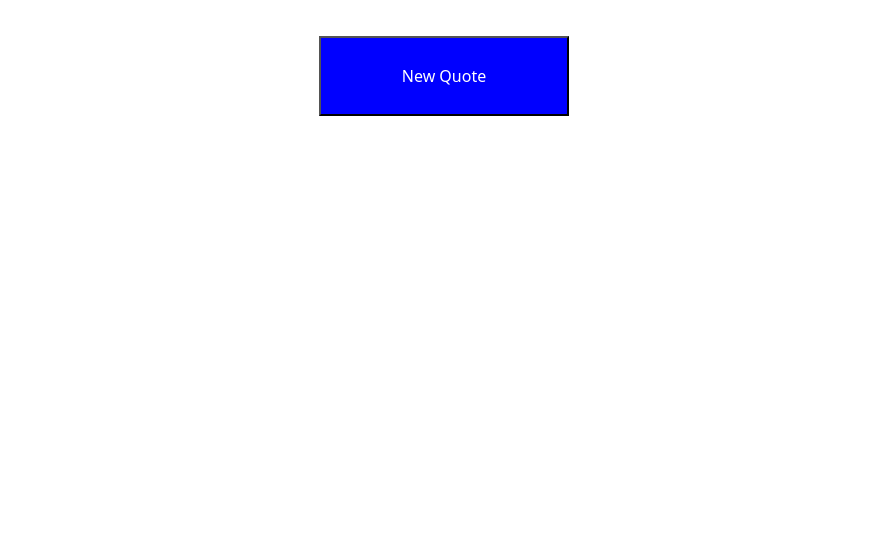
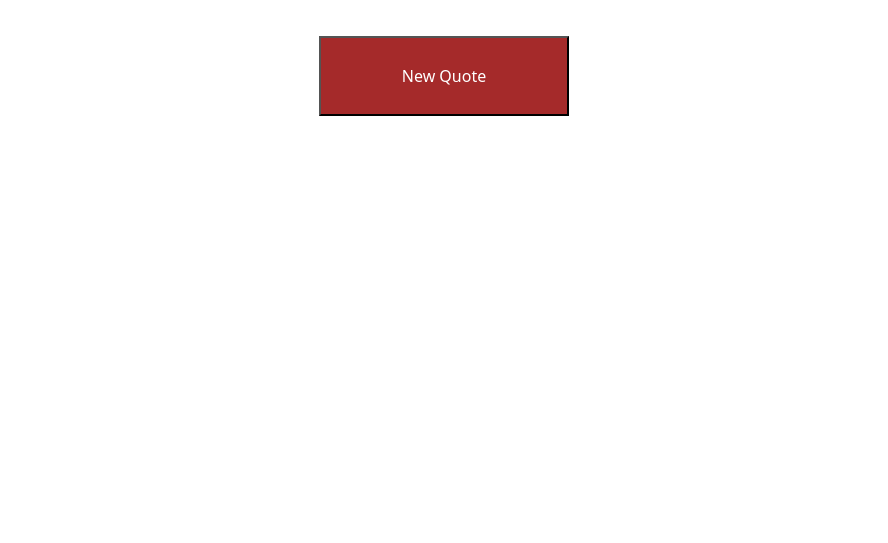
Before and after one commit to menaallah/Quote-of-the-Day, a plain HTML site: page index.html in a window 1280 px wide. Shown: the part 257-800 px from the top of the page, without its empty margins (196-1084 px from the left). Drawn offline with Linux system fonts and the light colour scheme.

Commit message:
Changed the Button Color

```diff
--- a/Source-bootstrap-5.1.0-dist/css/style.css
+++ b/Source-bootstrap-5.1.0-dist/css/style.css
@@ -15,13 +15,13 @@ p
 {
     width: 250px;
     height: 80px;
-    background-color: blue;
+    background-color: brown;
     color: white;
 }
 
 .displayBtn:hover
 {
-    background-color: darkgreen;
+    background-color: yellow;
 }
 
 .boxToDisplay
```
